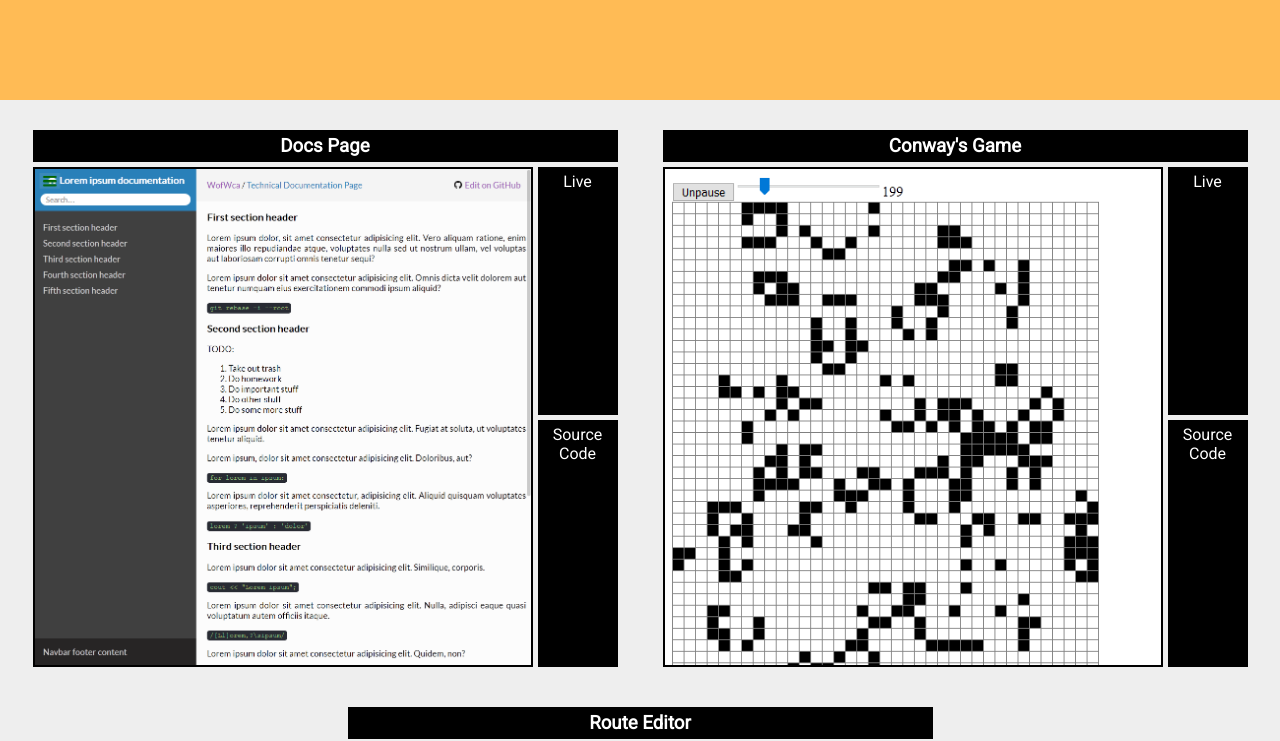
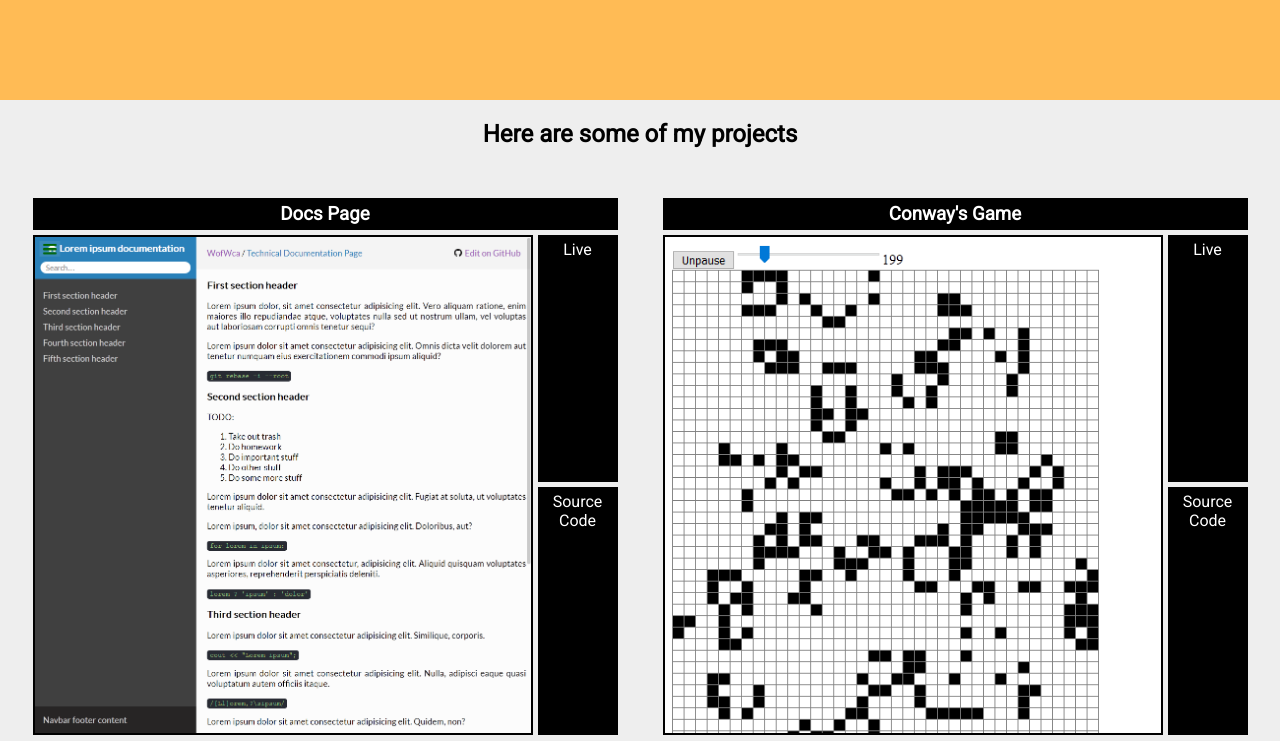
Before and after one commit to WofWca/my-fcc-personal-portfolio-webpage, a website: page public/index.html in a window 1280 px wide. Shown: the part 700-1441 px from the top of the page. Drawn offline with nearby package versions, Linux system fonts and the light colour scheme; files that its build step writes are made by us from their sources.

Commit message:
Add a header to the projects setion

```diff
--- a/public/index.html
+++ b/public/index.html
@@ -21,6 +21,8 @@
       <h1>It's just me, Gabe Newell</h1>
     </section>
     <section id="projects">
+      <h2>Here are some of my projects</h2>
+      <div class="content">
         <div class="project-tile">
           <h3>Docs Page</h3>
           <img src="img/technical-documentation-page.png" alt="Project screenshot">
@@ -38,6 +40,7 @@
           <img src="img/route-editor.png" alt="Project screenshot">
           <a target="_blank" href="https://wofwca.github.io/route-editor" class="live-link">Live</a>
           <a target="_blank" href="https://github.com/WofWca/route-editor" class="source-code-link">Source Code</a>
+        </div>
       </div>
     </section>
     <section id="links">
--- a/src/index.scss
+++ b/src/index.scss
@@ -49,6 +49,10 @@ a:visited {
   }
 }
 #projects {
+  h2 {
+    text-align: center;
+  }
+  .content {
     display: flex;
     justify-content: space-around;
     flex-wrap: wrap;
@@ -102,6 +106,7 @@ a:visited {
       }
     }
   }
+}
 #links {
   background-color: $primary-color;
   padding: 20px;
```
Lines whose indentation alone changed are shown as unchanged.
